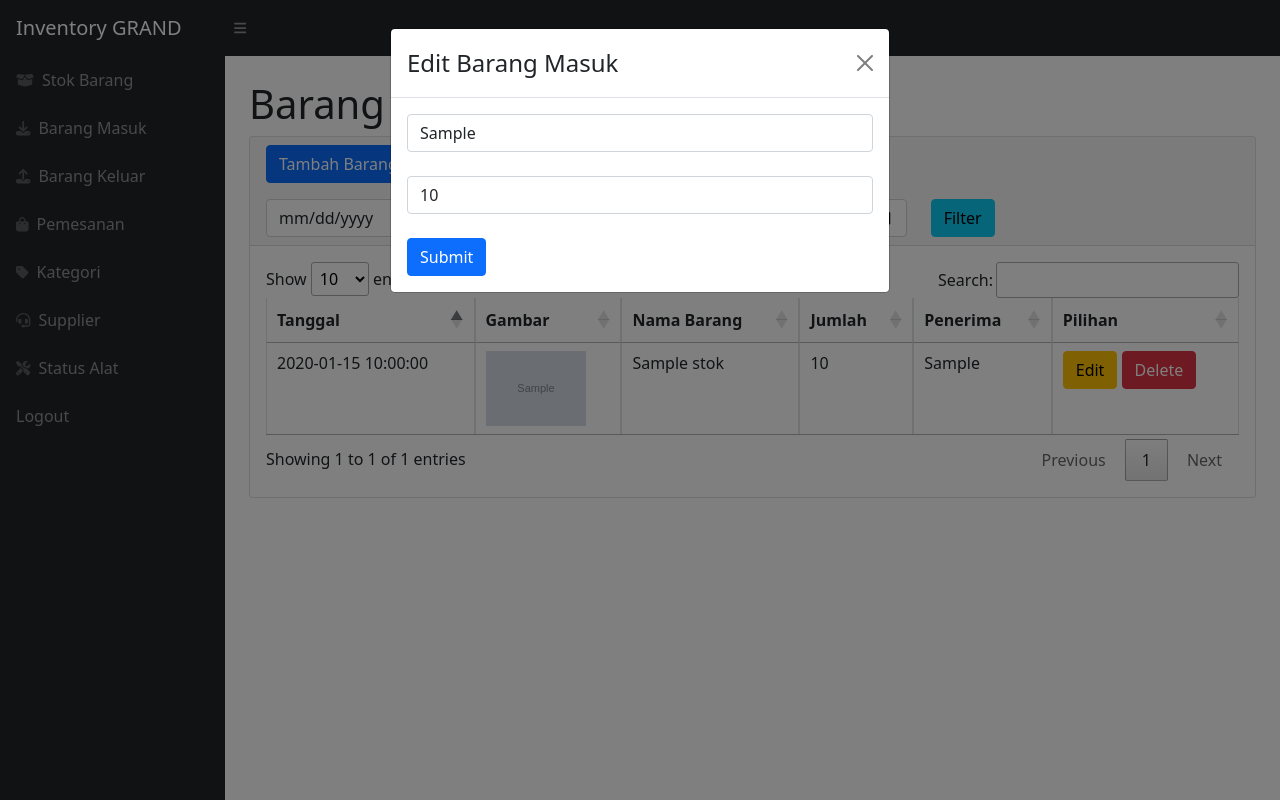
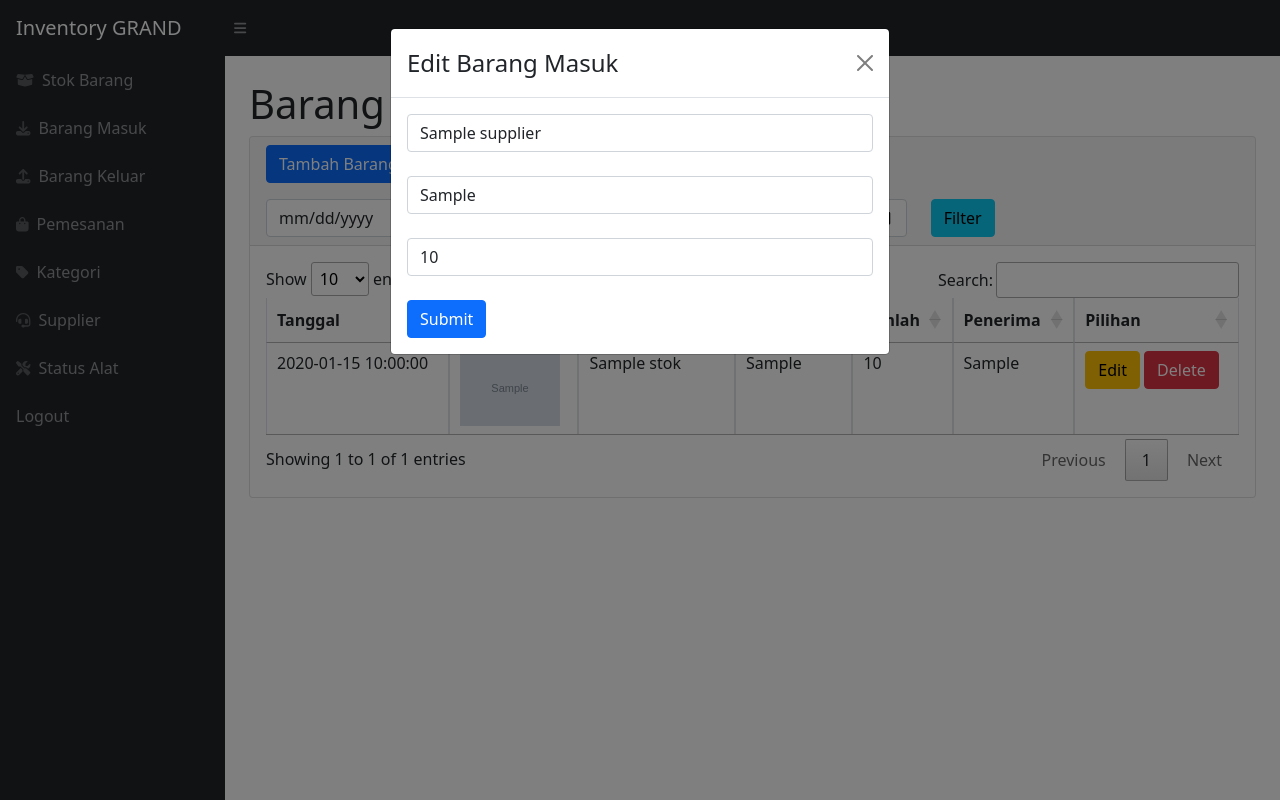
Before and after one commit to erlangga-avx/adminsaya, a PHP site: page /adminsaya/masuk.php in a window 1280 px wide, after a click on "Edit". Run offline with PHP 8.4, Linux system fonts and the light colour scheme; the visitor is signed in with stand-in values (Sample User, id 1); tables that the repository leaves empty or names only in its code hold one stand-in row (values such as "Sample post"); grey boxes marked "Sample" are stand-in pictures; some libraries are stand-ins or nearby versions.

Commit message:
memasukkan nama supplier ke menu barang masuk

```diff
--- a/exportmasuk.php
+++ b/exportmasuk.php
@@ -41,6 +41,7 @@ require 'cek.php';
                     <tr>
                         <th>Tanggal</th>
                         <th>Nama Barang</th>
+                        <th>Pengirim</th>
                         <th>Jumlah</th>
                         <th>Penerima</th>
                     </tr>
@@ -67,10 +68,12 @@ require 'cek.php';
                         $namabarang = $data['namabarang'];
                         $qty = $data['qty'];
                         $penerima = $data['penerima'];
+                        $supplier = $data['supplier'];
                     ?>
                         <tr>
                             <td><?= $tanggal; ?></td>
                             <td><?php echo $namabarang; ?></td>
+                            <td><?php echo $supplier; ?></td>
                             <td><?php echo $qty; ?></td>
                             <td><?php echo $penerima; ?></td>
                         </tr>
--- a/function.php
+++ b/function.php
@@ -58,6 +58,7 @@ if(isset($_POST['barangmasuk'])){
     $barangnya = $_POST['barangnya'];
     $penerima = $_POST['penerima'];
     $qty = $_POST['qty'];
+    $namasuppliernya = $_POST['suppliernya'];
 
     $cekstoksekarang = mysqli_query($conn, "select * from stok where idbarang='$barangnya'");
     $ambildatanya = mysqli_fetch_array($cekstoksekarang);
@@ -65,7 +66,7 @@ if(isset($_POST['barangmasuk'])){
     $stoksekarang = $ambildatanya['stok'];
     $tambahkanstoksekarangdenganqty = $stoksekarang+$qty;
 
-    $addtomasuk = mysqli_query($conn, "insert into masuk (idbarang, penerima, qty) values('$barangnya', '$penerima', '$qty')");
+    $addtomasuk = mysqli_query($conn, "insert into masuk (idbarang, penerima, supplier, qty) values('$barangnya', '$penerima', '$namasuppliernya', '$qty')");
     $updatestokmasuk = mysqli_query($conn, "update stok set stok='$tambahkanstoksekarangdenganqty' where idbarang='$barangnya'");
     if($addtomasuk&&$updatestokmasuk){
         header('location:masuk.php');
@@ -235,6 +236,7 @@ if(isset($_POST['updatebarangmasuk'])){
     $idm = $_POST['idm'];
     $penerima = $_POST['penerima'];
     $qty = $_POST['qty'];
+    $namasupplier = $_POST['suppliernya'];
 
     $lihatstok = mysqli_query($conn, "select * from stok where idbarang='$idb'");
     $stoknya = mysqli_fetch_array($lihatstok);
@@ -248,7 +250,7 @@ if(isset($_POST['updatebarangmasuk'])){
         $selisih = $qty-$qtyskrg;
         $kurangin = $stokskrg + $selisih;
         $kurangistoknya = mysqli_query($conn, "update stok set stok='$kurangin' where idbarang='$idb'");
-        $updatenya = mysqli_query($conn, "update masuk set qty='$qty', penerima='$penerima' where idmasuk='$idm'");
+        $updatenya = mysqli_query($conn, "update masuk set qty='$qty', penerima='$penerima', supplier='$namasupplier' where idmasuk='$idm'");
             if($kurangistoknya&&$updatenya){
                     header('location:masuk.php');
                 } else {
@@ -259,7 +261,7 @@ if(isset($_POST['updatebarangmasuk'])){
         $selisih = $qtyskrg-$qty;
         $tambahin = $stokskrg - $selisih;
         $tambahistoknya = mysqli_query($conn, "update stok set stok='$tambahin' where idbarang='$idb'");
-        $updatenya = mysqli_query($conn, "update masuk set qty='$qty', penerima='$penerima' where idmasuk='$idm'");
+        $updatenya = mysqli_query($conn, "update masuk set qty='$qty', penerima='$penerima', supplier='$namasupplier' where idmasuk='$idm'");
             if($tambahistoknya&&$updatenya){
                     header('location:masuk.php');
                 } else {
@@ -274,6 +276,7 @@ if(isset($_POST['hapusbarangmasuk'])){
     $idb = $_POST['idb'];
     $qty = $_POST['qty'];
     $idm = $_POST['idm'];
+    $supplier = $_POST['supplier'];
 
     $getdatastok = mysqli_query($conn, "select * from stok where idbarang='$idb'");
     $data = mysqli_fetch_array($getdatastok);
--- a/masuk.php
+++ b/masuk.php
@@ -65,6 +65,7 @@ require 'cek.php';
                                             <th>Tanggal</th>
                                             <th>Gambar</th>
                                             <th>Nama Barang</th>
+                                            <th>Pengirim</th>
                                             <th>Jumlah</th>
                                             <th>Penerima</th>
                                             <th>Pilihan</th>
@@ -93,6 +94,7 @@ require 'cek.php';
                                             $namabarang = $data['namabarang'];
                                             $qty = $data['qty'];
                                             $penerima = $data['penerima'];
+                                            $supplier = $data['supplier'];
 
                                             //cek apakah ada gambar
                                             $gambar = $data['image']; //mengambil gambar
@@ -108,6 +110,7 @@ require 'cek.php';
                                             <td><?=$tanggal;?></td>
                                             <td><?=$img;?></td>
                                             <td><?=$namabarang;?></td>
+                                            <td><?=$supplier;?></td>
                                             <td><?=$qty;?></td>
                                             <td><?=$penerima;?></td>
                                             <td>
@@ -134,6 +137,20 @@ require 'cek.php';
                                             <!-- Modal body -->
                                             <form method="post">
                                             <div class="modal-body">
+                                            <select name="suppliernya" class="form-control">
+                                                <?php
+                                                    $ambilsemuadata = mysqli_query($conn, "select *  from supplier");
+                                                    while($fetcharray = mysqli_fetch_array($ambilsemuadata)){
+                                                        $namasupplier = $fetcharray['namasupplier'];
+                                                        $idsupplier = $fetcharray['idsupplier'];
+                                                ?>
+
+                                                <option value="<?=$namasupplier;?>"><?=$namasupplier;?></option>
+                                                <?php
+                                                    }
+                                                ?>
+                                            </select>
+                                            <br>
                                             <input type="text" name="penerima" value="<?=$penerima;?>" class="form-control" required>
                                             <br>
                                             <input type="number" name="qty" value="<?=$qty;?>" class="form-control" required>
@@ -166,6 +183,7 @@ require 'cek.php';
                                             <input type="hidden" name="idb" value="<?=$idb;?>">
                                             <input type="hidden" name="qty" value="<?=$qty;?>">
                                             <input type="hidden" name="idm" value="<?=$idm;?>">
+                                            <input type="hidden" name="supplier" value="<?=$supplier;?>">
                                             <br>
                                             <br>
                                             <button type="submit" class="btn btn-danger" name="hapusbarangmasuk">Hapus</button>
@@ -232,6 +250,20 @@ require 'cek.php';
             ?>
         </select>
         <br>
+        <select name="suppliernya" class="form-control">
+            <?php
+                $ambilsemuadata = mysqli_query($conn, "select *  from supplier");
+                while($fetcharray = mysqli_fetch_array($ambilsemuadata)){
+                    $namasuppliernya = $fetcharray['namasupplier'];
+                    $idsuppliernya = $fetcharray['idsupplier'];
+            ?>
+
+            <option value="<?=$namasuppliernya;?>"><?=$namasuppliernya;?></option>
+            <?php
+                }
+            ?>
+        </select>
+        <br>
         <input type="number" name="qty" placeholder="jumlah" class="form-control" required>
         <br>
         <input type="text" name="penerima" placeholder="Penerima" class="form-control" required>
```
